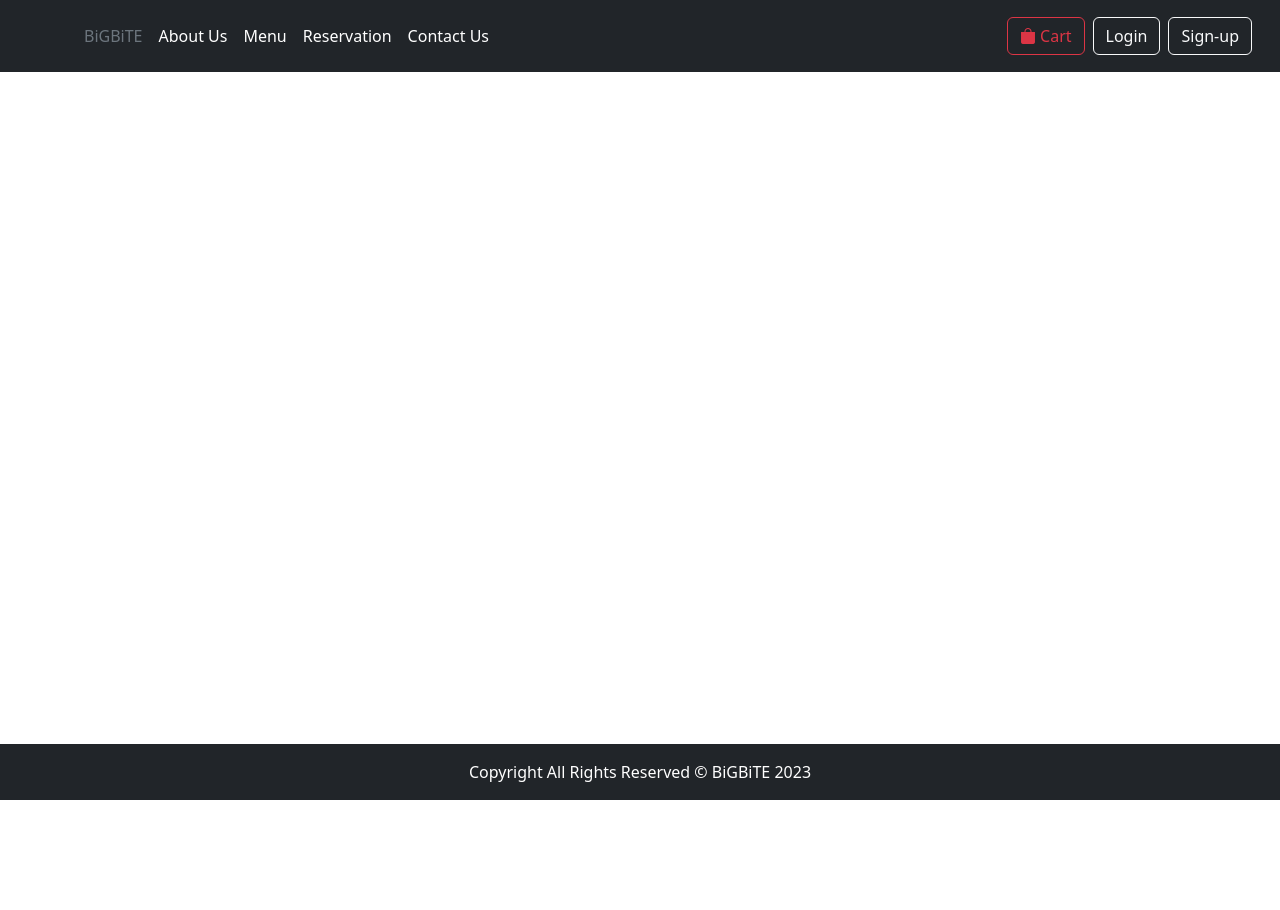
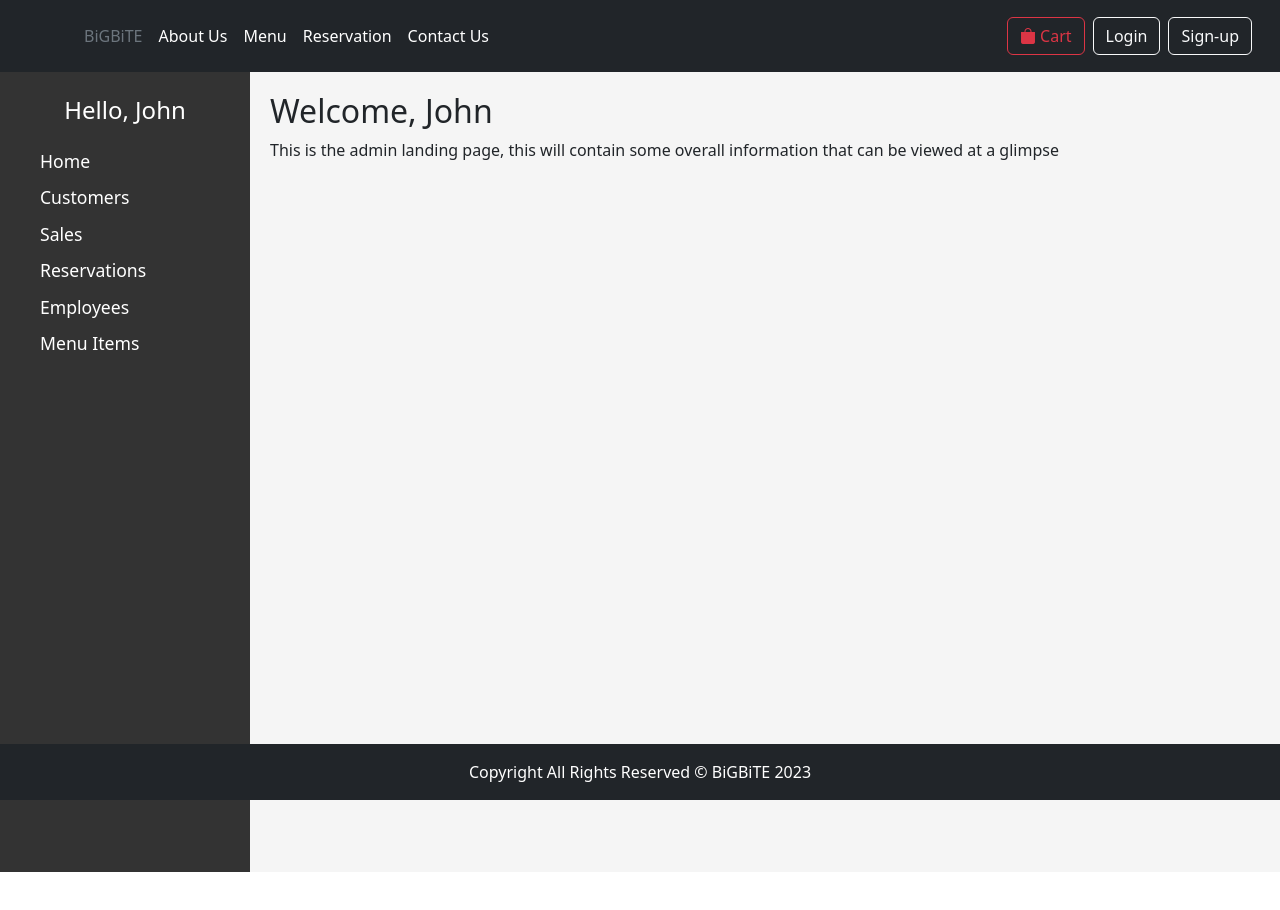
Before and after one commit to kitchPumpum/BigbiteRestaurent, an Angular app in the folder Frontend/: page /admin in a window 1280 px wide. Before the commit this address led to /. Shown: the top 910 px of the page. Before the commit the page ends 800 px from the top, so only its background shows below. Built offline with nearby package versions, Linux system fonts and the light colour scheme.

Commit message:
Added main admin dashboard home page

```diff
--- /dev/null
+++ b/Frontend/src/app/admin-landing/admin-landing.component.html
@@ -0,0 +1,4 @@
+<div class="landing-page">
+    <h2>Welcome, John</h2>
+    <p>This is the admin landing page, this will contain some overall information that can be viewed at a glimpse</p>
+  </div>
--- /dev/null
+++ b/Frontend/src/app/admindashboard/admindashboard.component.css
@@ -0,0 +1,52 @@
+.admin-dashboard {
+    display: flex;
+    height: 100vh;
+  }
+
+  .sidebar {
+    width: 250px;
+    background-color: #333;
+    color: #fff;
+    padding: 20px;
+    display: flex;
+    flex-direction: column;
+    align-items: center;
+  }
+
+  .logo {
+    font-size: 1.5rem;
+    margin-bottom: 20px;
+  }
+
+  .nav-links {
+    list-style: none;
+    padding: 0;
+    width: 100%;
+    display: flex;
+    flex-direction: column;
+    align-items: flex-start;
+  }
+
+  .nav-links li {
+    margin-bottom: 10px;
+  }
+
+  .nav-links a {
+    text-decoration: none;
+    color: #fff;
+    font-size: 1.1rem;
+    padding: 10px 20px;
+    border-radius: 5px;
+    transition: background-color 0.3s, color 0.3s;
+  }
+
+  .nav-links a:hover {
+    background-color: #f39c12;
+    color: #333;
+  }
+
+  .main-content {
+    flex: 1;
+    padding: 20px;
+    background-color: #f5f5f5;
+  }
--- /dev/null
+++ b/Frontend/src/app/admindashboard/admindashboard.component.html
@@ -0,0 +1,16 @@
+<div class="admin-dashboard">
+    <div class="sidebar">
+      <div class="logo">Hello, John</div>
+      <ul class="nav-links">
+        <li><a routerLink="/admin">Home</a></li>
+        <li><a routerLink="/admin/customer-dashboard">Customers</a></li>
+        <li><a routerLink="/admin/sales-dashboard">Sales</a></li>
+        <li><a routerLink="/admin/reservation-dashboard">Reservations</a></li>
+        <li><a routerLink="/admin/employee-dashboard">Employees</a></li>
+        <li><a routerLink="/admin/menu-dashboard">Menu Items</a></li>
+      </ul>
+    </div>
+    <div class="main-content">
+      <router-outlet></router-outlet>
+    </div>
+  </div>
--- a/Frontend/src/app/app.module.ts
+++ b/Frontend/src/app/app.module.ts
@@ -18,6 +18,8 @@ import { AboutUsComponent } from './about-us/about-us.component';
 import { SalesdashboardComponent } from './salesdashboard/salesdashboard.component';
 import { CustomerdashboardComponent } from './customerdashboard/customerdashboard.component';
 import { ReservationdashboardComponent } from './reservationdashboard/reservationdashboard.component';
+import { AdmindashboardComponent } from './admindashboard/admindashboard.component';
+import { AdminLandingComponent } from './admin-landing/admin-landing.component';
 
 @NgModule({
   declarations: [
@@ -35,7 +37,9 @@ import { ReservationdashboardComponent } from './reservationdashboard/reservatio
     AboutUsComponent,
     SalesdashboardComponent,
     CustomerdashboardComponent,
-    ReservationdashboardComponent
+    ReservationdashboardComponent,
+    AdmindashboardComponent,
+    AdminLandingComponent
   ],
   imports: [
     BrowserModule,
```
Also changed, not shown: Frontend/src/app/admin-landing/admin-landing.component.ts (added, +10 -0 lines), Frontend/src/app/admindashboard/admindashboard.component.ts (added, +10 -0 lines), Frontend/src/app/app-routing.module.ts (+11 -11 lines), Frontend/src/app/admin-landing/admin-landing.component.css (added), 2 other files (tests, documents, lock files or other folders).
